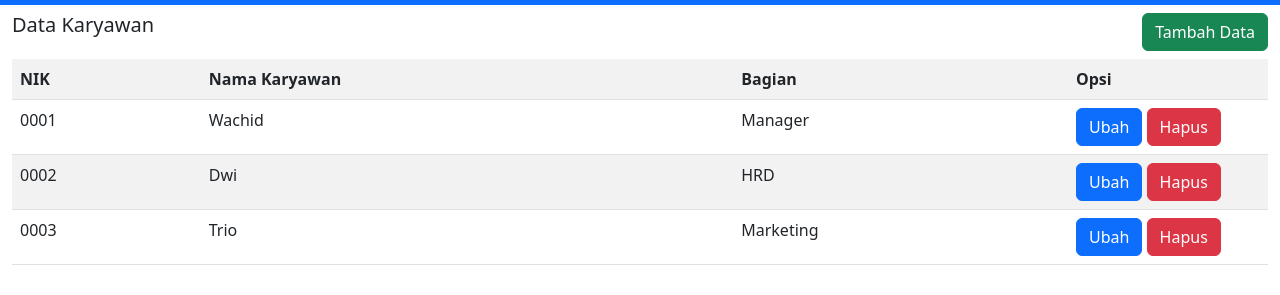
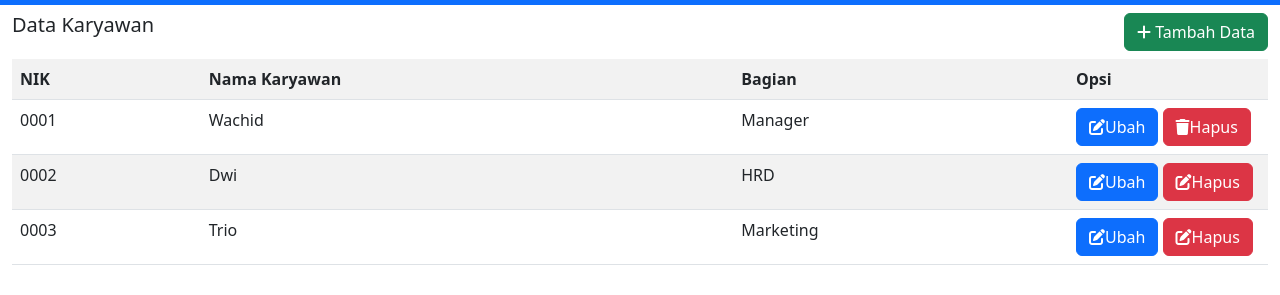
Before and after one commit to Noorhayudha/Praktikum-Web-1, a plain HTML site: page Sesi-4/index.html in a window 1280 px wide. Shown: the part 51-346 px from the top of the page. Drawn offline with nearby package versions, Linux system fonts and the light colour scheme.

Commit message:
fontawesome

```diff
--- a/Sesi-4/index.html
+++ b/Sesi-4/index.html
@@ -5,6 +5,7 @@
     <meta name="viewport" content="width=device-width, initial-scale=1">
     <title>Belajar Bootstrap</title>
     <link href="https://cdn.jsdelivr.net/npm/bootstrap@5.2.3/dist/css/bootstrap.min.css" rel="stylesheet" integrity="sha384-rbsA2VBKQhggwzxH7pPCaAqO46MgnOM80zW1RWuH61DGLwZJEdK2Kadq2F9CUG65" crossorigin="anonymous">
+    <link rel="stylesheet" href="https://cdnjs.cloudflare.com/ajax/libs/font-awesome/6.2.1/css/all.min.css">
   </head>
   <body>
     <nav class="navbar bg-primary navbar-dark">
@@ -18,7 +19,7 @@
                 <h5>Data Karyawan</h5>
                 </div>
                 <div class="col-md-6">
-                    <button class="btn btn-success float-end">Tambah Data</button>
+                  <button class="btn btn-success float-end"><i class="fa fa-plus"></i> Tambah Data</button>
                 </div>
         </div>
         <table class="table table-striped">
@@ -33,8 +34,8 @@
                 <td>Wachid</td>
                 <td>Manager</td>
                 <td>
-                    <button class="btn btn-primary">Ubah</button>
-                    <button class="btn btn-danger">Hapus</button>
+                    <button class="btn btn-primary"><i class="fa fa-edit"></i>Ubah</button>
+                    <button class="btn btn-danger"><i class="fa fa-trash"></i>Hapus</button>
                 </td>
             </tr>
             <tr>
@@ -42,8 +43,8 @@
                 <td>Dwi</td>
                 <td>HRD</td>
                 <td>
-                    <button class="btn btn-primary">Ubah</button>
-                    <button class="btn btn-danger">Hapus</button>
+                    <button class="btn btn-primary"><i class="fa fa-edit"></i>Ubah</button>
+                    <button class="btn btn-danger"><i class="fa fa-edit"></i>Hapus</button>
                 </td>
             </tr>
             <tr>
@@ -51,8 +52,8 @@
                 <td>Trio</td>
                 <Td>Marketing</Td>
                 <td>
-                    <button class="btn btn-primary">Ubah</button>
-                    <button class="btn btn-danger">Hapus</button>
+                    <button class="btn btn-primary"><i class="fa fa-edit"></i>Ubah</button>
+                    <button class="btn btn-danger"><i class="fa fa-edit"></i>Hapus</button>
                 </td>
             </tr>
         </table>
```
